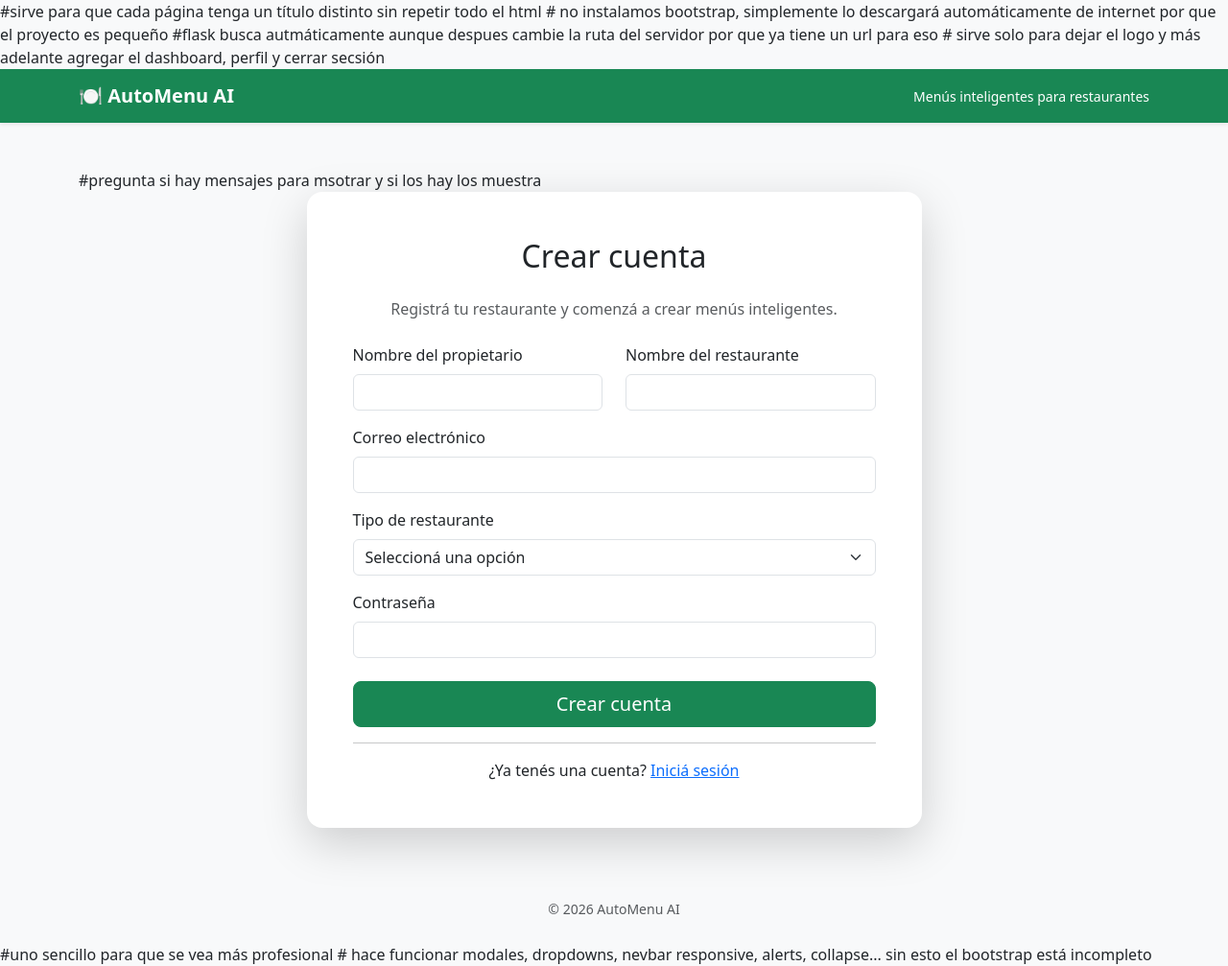
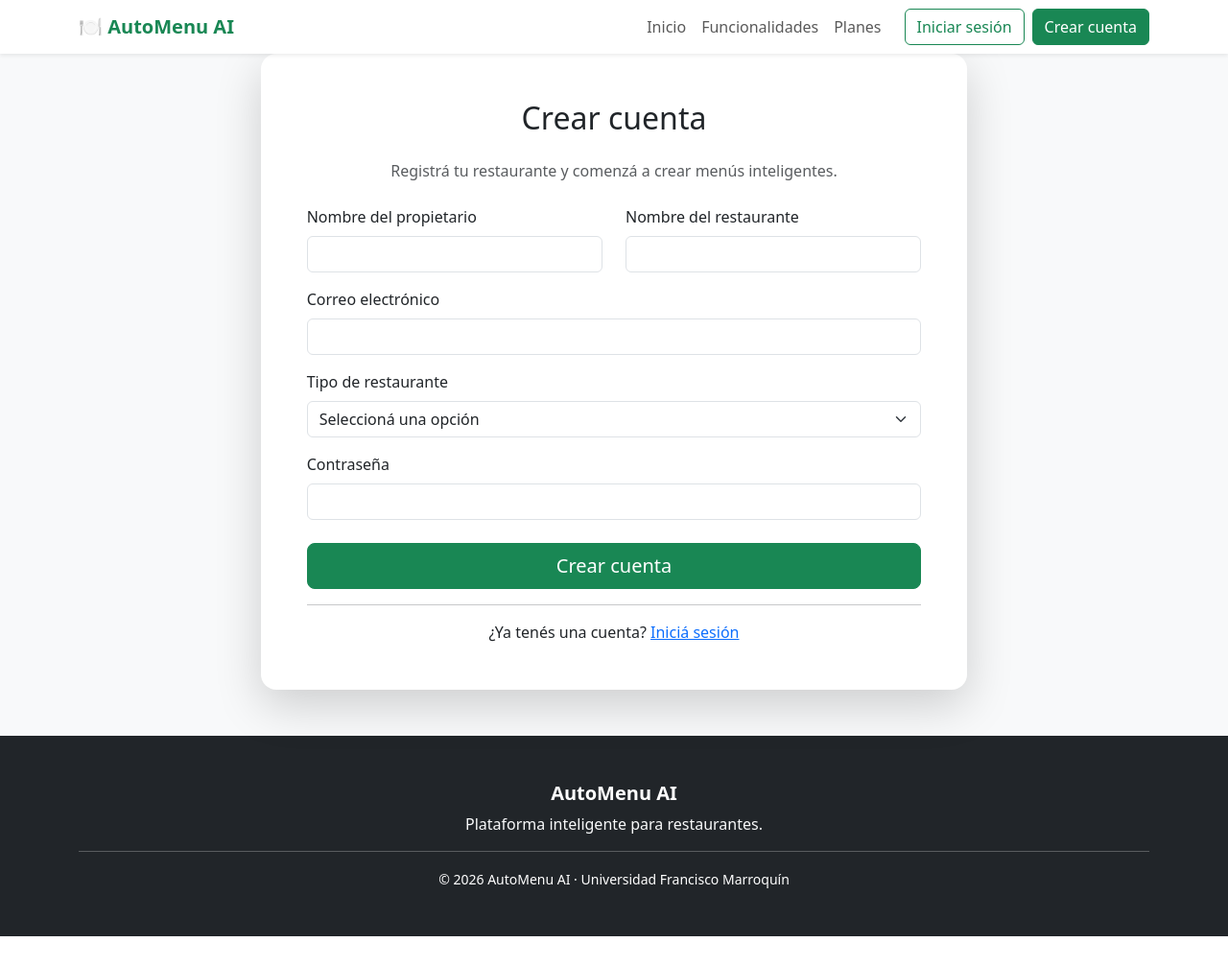
Before and after one commit to jose-giron-27/proyecto-final, a Flask app: page /register in a window 1280 px wide. Shown: the whole page at 96% size. After the commit the page ends 976 px from the top, so only its background shows below. Run offline with Flask 3, Linux system fonts and the light colour scheme.

Commit message:
feat: improve landing page layout and navigation

```diff
--- a/templates/base.html
+++ b/templates/base.html
@@ -1,63 +1,151 @@
 <!DOCTYPE html>
 <html lang="es">
+
 
 <head>
 
     <meta charset="UTF-8">
-    <meta name="viewport" content="width=device-width, initial-scale=1.0">
+    <meta name="viewport"
+          content="width=device-width, initial-scale=1.0">
 
-    <title>{% block title %}AutoMenu AI{% endblock %}</title> #sirve para que cada página tenga un título distinto sin repetir todo el html
+    <title>
+        {% block title %}
+        AutoMenu AI
+        {% endblock %}
+    </title>
 
-    <!-- Bootstrap CSS -->
+    <!-- Bootstrap -->
     <link
         href="https://cdn.jsdelivr.net/npm/bootstrap@5.3.3/dist/css/bootstrap.min.css"
-        rel="stylesheet"> # no instalamos bootstrap, simplemente lo descargará automáticamente de internet por que el proyecto es pequeño
+        rel="stylesheet">
 
-    <!-- Hoja de estilos del proyecto -->
+    <!-- Estilos del proyecto -->
     <link
         rel="stylesheet"
-        href="{{ url_for('static', filename='css/styles.css') }}"> #flask busca autmáticamente aunque despues cambie la ruta del servidor por que ya tiene un url para eso
+        href="{{ url_for('static', filename='css/styles.css') }}">
 
 </head>
 
 <body class="bg-light">
 
-    <!-- Barra de navegación --> # sirve solo para  dejar el logo y más adelante agregar  el dashboard, perfil y cerrar secsión
-    <!-- Barra de navegación -->
-    <nav class="navbar navbar-expand-lg navbar-dark bg-success shadow-sm">
+    <!-- NAVBAR -->
+
+    <nav class="navbar navbar-expand-lg navbar-light bg-white shadow-sm sticky-top">
 
         <div class="container">
 
-         <a class="navbar-brand fw-bold" href="/">
+            <a
+                class="navbar-brand fw-bold text-success"
+                href="/">
+
                 🍽️ AutoMenu AI
+
             </a>
 
-         <span class="text-white small">
-            Menús inteligentes para restaurantes
-         </span>
+            <button
+                class="navbar-toggler"
+                type="button"
+                data-bs-toggle="collapse"
+                data-bs-target="#navbar">
+
+                <span class="navbar-toggler-icon"></span>
+
+            </button>
+
+            <div
+                class="collapse navbar-collapse"
+                id="navbar">
+
+                <ul class="navbar-nav ms-auto align-items-lg-center">
+
+                    <li class="nav-item">
+
+                        <a
+                            class="nav-link"
+                            href="/">
+
+                            Inicio
+
+                        </a>
+
+                    </li>
+
+                    <li class="nav-item">
+
+                        <a
+                            class="nav-link"
+                            href="#features">
+
+                            Funcionalidades
+
+                        </a>
+
+                    </li>
+
+                    <li class="nav-item">
+
+                        <a
+                            class="nav-link"
+                            href="#plans">
+
+                            Planes
+
+                        </a>
+
+                    </li>
+
+                    <li class="nav-item ms-lg-3">
+
+                        <a
+                            href="/login"
+                            class="btn btn-outline-success">
+
+                            Iniciar sesión
+
+                        </a>
+
+                    </li>
+
+                    <li class="nav-item ms-lg-2">
+
+                        <a
+                            href="/register"
+                            class="btn btn-success">
+
+                            Crear cuenta
+
+                        </a>
+
+                    </li>
+
+                </ul>
+
+            </div>
 
         </div>
 
     </nav>
 
-    <!-- Contenido principal -->
-    <main class="container py-5"><!-- Mensajes Flash -->
-{% with messages = get_flashed_messages(with_categories=true) %} #pregunta si hay mensajes para msotrar y si los hay los muestra
+    <!-- CONTENIDO -->
+
+    <main>
+
+        {% with messages = get_flashed_messages(with_categories=true) %}
 
             {% if messages %}
 
                 {% for category, message in messages %}
 
-            <div class="alert alert-{{ category }} alert-dismissible fade show shadow-sm"> #hace que aparezca una X si el usuario quiere cerrar la alerta y el fade show hace una pequeña animación de boostrap
-                flash("Cuenta creada correctamente.", "success")
-                flash("Contraseña incorrecta.", "danger")
-                flash("Debés iniciar sesión.", "warning")
+                    <div
+                        class="alert alert-{{ category }} alert-dismissible fade show shadow-sm">
+
                         {{ message }}
 
                         <button
                             type="button"
                             class="btn-close"
                             data-bs-dismiss="alert">
+
                         </button>
 
                     </div>
@@ -68,26 +156,49 @@
 
         {% endwith %}
 
-        {% block content %} #este es el espacio donde cada página pondrá su contenido
+        {% block content %}
         {% endblock %}
 
     </main>
 
-    <!-- Footer -->
-    <footer class="text-center text-muted py-4">
+    <!-- FOOTER -->
+
+    <footer class="bg-dark text-white py-5 mt-5">
+
+        <div class="container text-center">
+
+            <h5 class="fw-bold">
+
+                AutoMenu AI
+
+            </h5>
+
+            <p class="text-light">
+
+                Plataforma inteligente para restaurantes.
+
+            </p>
+
+            <hr>
 
             <small>
-            © 2026 AutoMenu AI
+
+                © 2026 AutoMenu AI · Universidad Francisco Marroquín
+
             </small>
 
-    </footer> #uno sencillo para que se vea más profesional
+        </div>
 
-    <!-- Bootstrap JS --> # hace funcionar modales, dropdowns, nevbar responsive, alerts, collapse... sin esto el bootstrap está incompleto
+    </footer>
+
+    <!-- Bootstrap -->
+
     <script
         src="https://cdn.jsdelivr.net/npm/bootstrap@5.3.3/dist/js/bootstrap.bundle.min.js">
     </script>
 
-    <!-- JavaScript del proyecto -->
+    <!-- JS -->
+
     <script
         src="{{ url_for('static', filename='js/main.js') }}">
     </script>
```
Lines whose indentation alone changed are shown as unchanged.
